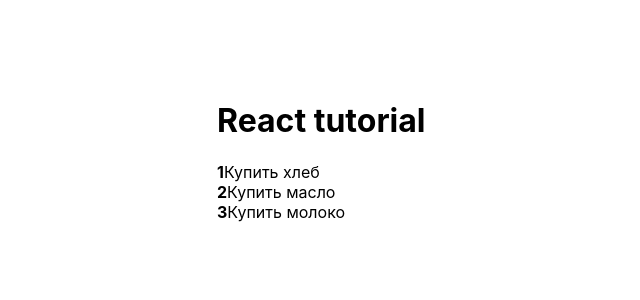
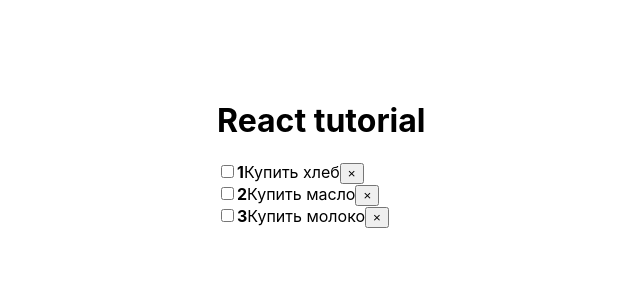
Before and after one commit to ivan-ust402/react-add-todo-VM, a React (Create React App) app: page / in a window 1280 px wide. Shown: the top 300 px of the page, without its empty margins (123-763 px from the left). Built offline with nearby package versions, Linux system fonts and the light colour scheme.

Commit message:
Refactored template in TodoItem component

```diff
--- a/src/Todo/TodoItem.js
+++ b/src/Todo/TodoItem.js
@@ -2,7 +2,15 @@
 import PropTypes from 'prop-types'
 function TodoItem({ todo, index }) {
     return (
-        <li><strong>{index + 1}</strong>{todo.title}</li>
+        <li>
+            <span>
+                <input type="checkbox" />
+                <strong>{index + 1}</strong>
+                {todo.title}
+            </span>
+
+            <button>&times;</button>
+        </li>
     )
 }
 
```
